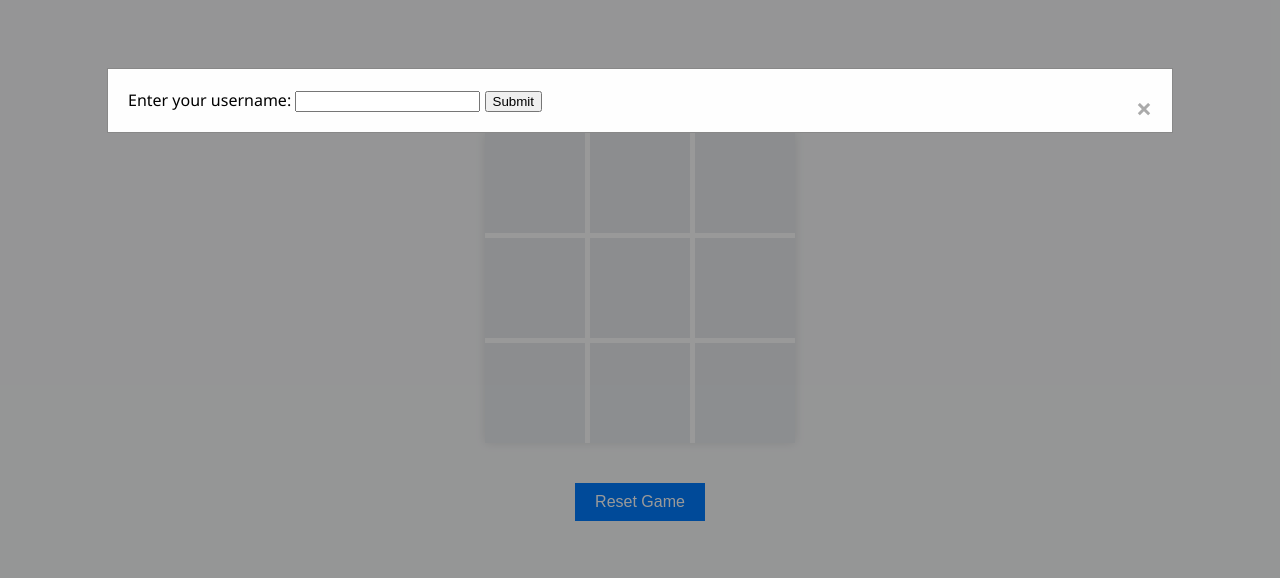
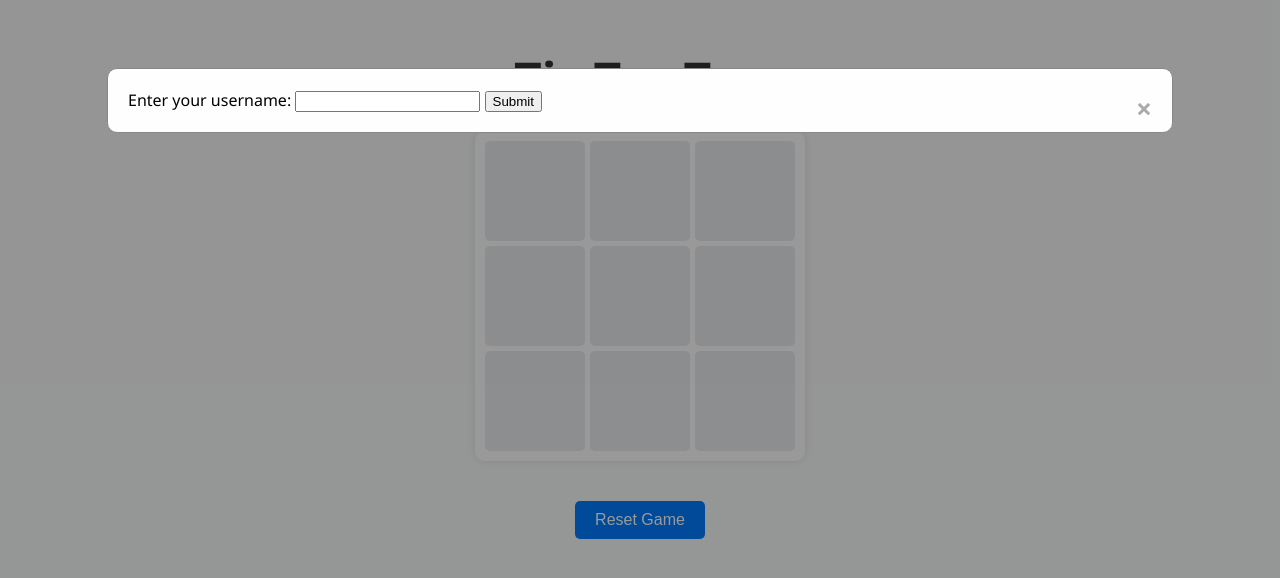
Before and after one commit to Samhey-debug/tti, a plain HTML site: page index.html in a window 1280 px wide. Shown: the part 124-702 px from the top of the page. Drawn offline with Linux system fonts and the light colour scheme.

Commit message:
Update styles.css

```diff
--- a/styles.css
+++ b/styles.css
@@ -1,102 +1,207 @@
 body {
+
   font-family: 'Segoe UI', Tahoma, Geneva, Verdana, sans-serif;
+
   background-color: #f8f9fa;
+
   margin: 0;
+
   display: flex;
+
   justify-content: center;
+
   align-items: center;
+
   height: 100vh;
+
 }
 
 .container {
+
   text-align: center;
+
 }
 
 .title {
-  font-size: 2.5em;
+
+  font-size: 3em;
+
   margin-bottom: 20px;
+
   color: #333;
+
 }
 
 .board {
+
   display: grid;
+
   grid-template-columns: repeat(3, 100px);
+
   grid-template-rows: repeat(3, 100px);
+
   gap: 5px;
+
   background-color: #fff;
+
   box-shadow: 0 0 10px rgba(0, 0, 0, 0.1);
+
   overflow: hidden;
+
+  border-radius: 10px;
+
+  padding: 10px;
+
 }
 
 .cell {
+
   display: flex;
+
   justify-content: center;
+
   align-items: center;
+
   font-size: 3em;
+
   cursor: pointer;
+
   background-color: #e9ecef;
+
   transition: background-color 0.3s ease, transform 0.3s ease;
+
+  border-radius: 5px;
+
 }
 
 .cell:hover {
+
   background-color: #ced4da;
+
+  transform: scale(1.05);
+
 }
 
 .cell.X {
+
   color: #007bff;
+
 }
 
 .cell.O {
+
   color: #28a745;
+
 }
 
 .message {
+
   font-size: 1.5em;
+
   margin-top: 20px;
+
   color: #333;
+
   transition: opacity 0.5s ease;
+
+}
+
+.stats {
+
+  font-size: 1.2em;
+
+  margin-top: 20px;
+
+  color: #555;
+
 }
 
 .reset-button {
+
   margin-top: 20px;
+
   padding: 10px 20px;
+
   font-size: 1em;
+
   background-color: #007bff;
+
   color: #fff;
+
   border: none;
+
   cursor: pointer;
+
+  border-radius: 5px;
+
+  transition: transform 0.3s ease;
+
+}
+
+.reset-button:hover {
+
+  transform: scale(1.05);
+
 }
 
 /* Modal */
+
 .modal {
+
   display: none;
+
   position: fixed;
+
   z-index: 1;
+
   left: 0;
+
   top: 0;
+
   width: 100%;
+
   height: 100%;
+
   background-color: rgba(0,0,0,0.4);
+
 }
 
 .modal-content {
+
   background-color: #fefefe;
+
   margin: 15% auto;
+
   padding: 20px;
+
   border: 1px solid #888;
+
   width: 80%;
+
+  border-radius: 10px;
+
 }
 
 .close {
+
   color: #aaa;
+
   float: right;
+
   font-size: 28px;
+
   font-weight: bold;
+
 }
 
 .close:hover,
+
 .close:focus {
+
   color: black;
+
   text-decoration: none;
+
   cursor: pointer;
+
 }
```
